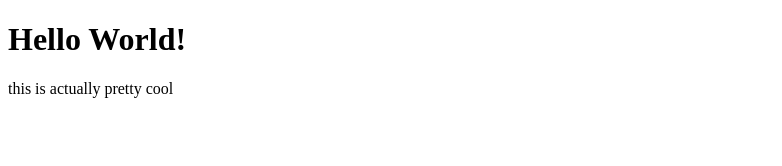
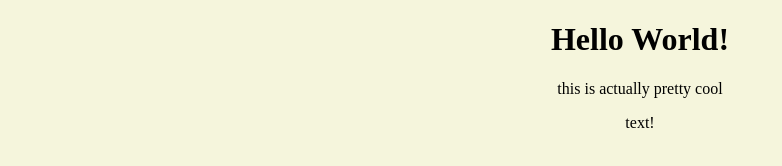
Before and after one commit to tanna1/tanna1.github.io, a plain HTML site: page index.html in a window 1280 px wide. Shown: the whole page, without its empty margins (0-782 px from the left). Drawn offline with Linux system fonts and the light colour scheme.

Commit message:
Update index.html

```diff
--- a/index.html
+++ b/index.html
@@ -1,7 +1,9 @@
 <!DOCTYPE html>
 <html>
+    <link rel="stylesheet" href="styles.css"\>
     <body>
         <h1>Hello World!</h1>
         <p>this is actually pretty cool</p>
+        <p>text!</p>
     </body>
 </html>
```
